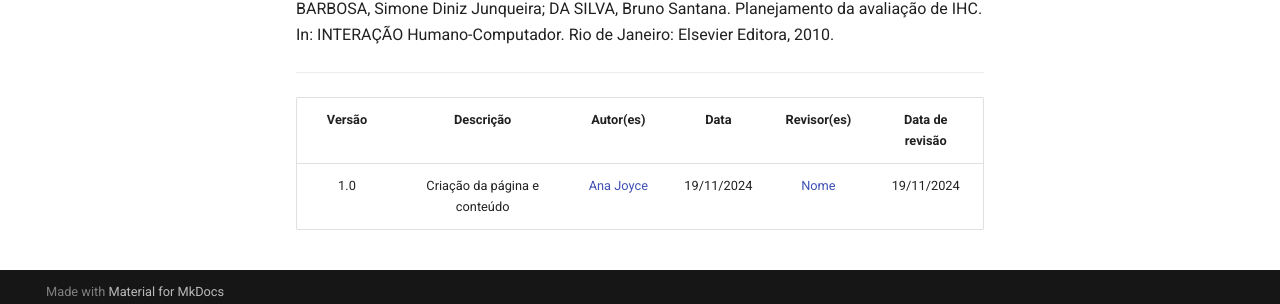
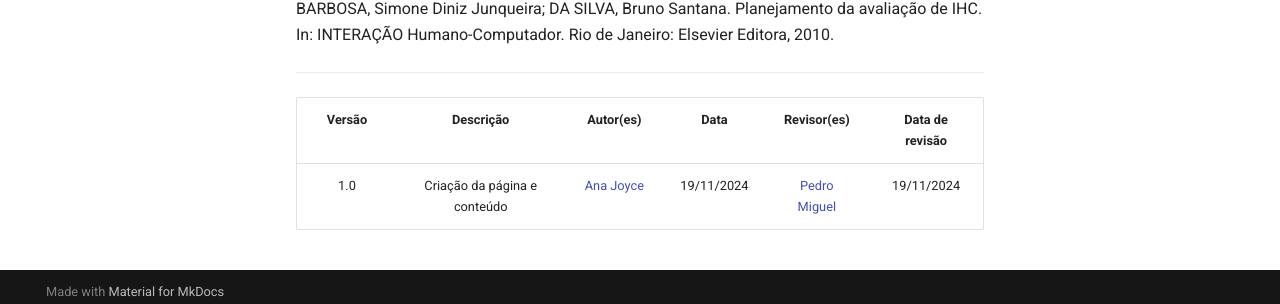
Before and after one commit to Interacao-Humano-Computador/2024.2-Grupo04, an MkDocs documentation site: the page built from docs/planejamento/Processo de design.md, in a window 1280 px wide and 900 px high, scrolled down 2235 px. Shown: the part 586-890 px from the top of the window. Built offline with MkDocs 1.6.1 and Material for MkDocs 9.7.7, drawn with Linux system fonts in a browser that asks for light colours; comment, search, counter and statistics services are not loaded.

Commit message:
Adição da versão de revisão

```diff
--- a/docs/planejamento/Processo de design.md
+++ b/docs/planejamento/Processo de design.md
@@ -87,4 +87,4 @@ BARBOSA, Simone Diniz Junqueira; DA SILVA, Bruno Santana. Planejamento da avalia
 
 | Versão |     Descrição      |                     Autor(es)                     |    Data    |                     Revisor(es)                     | Data de revisão |
 | :----: | :----------------: | :-----------------------------------------------: | :--------: | :-------------------------------------------------: | :-------------: |
-|  1.0   | Criação da página e conteúdo | [Ana Joyce](https://github.com/anajoyceamorim) | 19/11/2024 | [Nome](https://github.com/github) |   19/11/2024   |
+|  1.0   | Criação da página e conteúdo | [Ana Joyce](https://github.com/anajoyceamorim) | 19/11/2024 | [Pedro Miguel](https://github.com/pedroMADBR) |   19/11/2024   |
```
